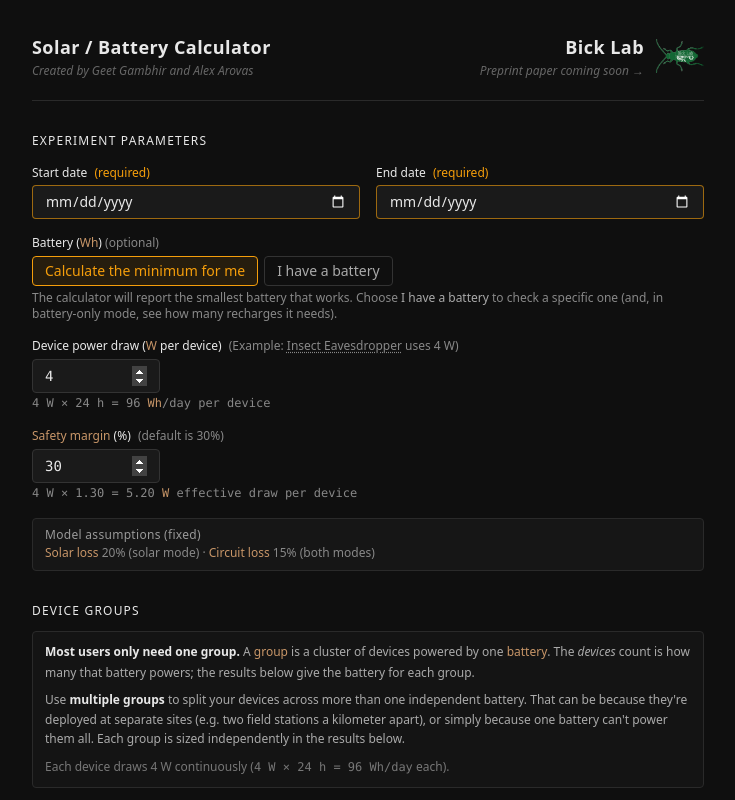
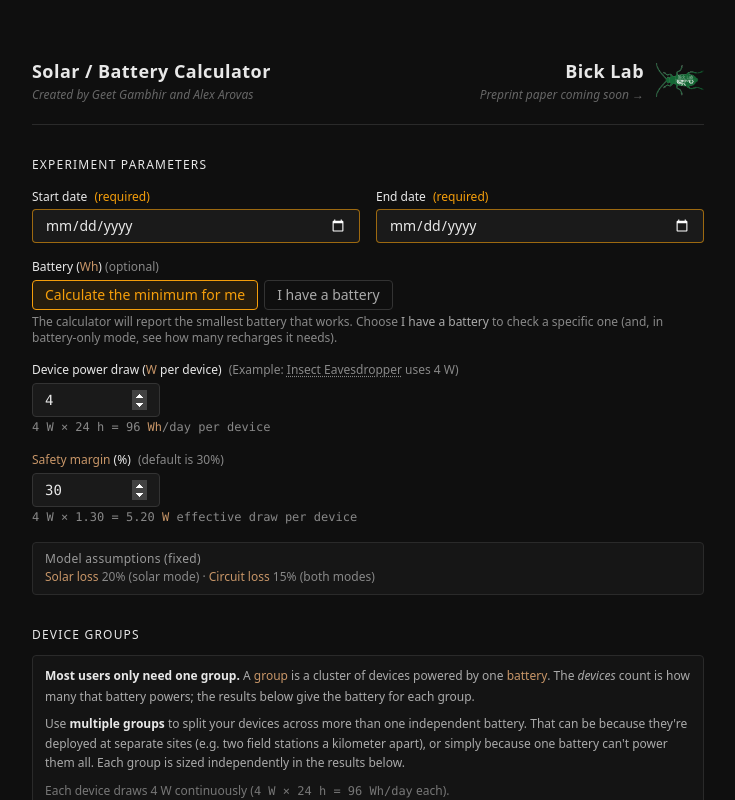
Before and after one commit to bicklabuw/SolarCalc, a SvelteKit app: page / in a window 1280 px wide. Shown: the top 800 px of the page, without its empty margins (272-1007 px from the left). Built offline with nearby package versions, Linux system fonts and the light colour scheme.

Commit message:
Padding for presentation

```diff
--- a/src/routes/+page.svelte
+++ b/src/routes/+page.svelte
@@ -427,7 +427,7 @@
 	>
 {/snippet}
 
-<div class="min-h-screen bg-[#0f0f0f] px-4 py-8 text-[#e8e8e8]">
+<div class="min-h-screen bg-[#0f0f0f] px-4 pt-14 pb-8 text-[#e8e8e8]">
 	<div class="mx-auto max-w-2xl space-y-8">
 		<!-- ── Header ─────────────────────────────────────────────────────────── -->
 		<header
```
